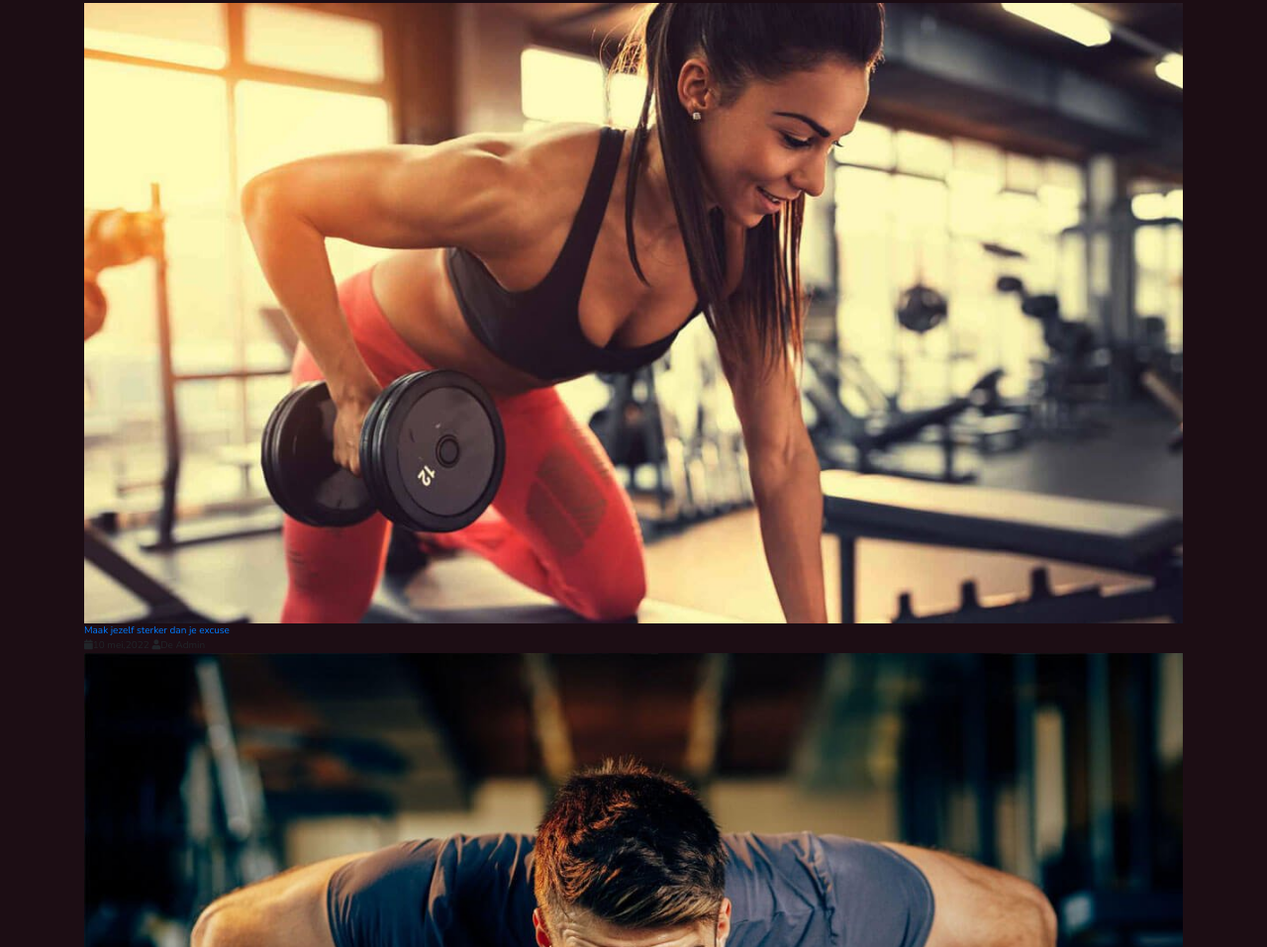
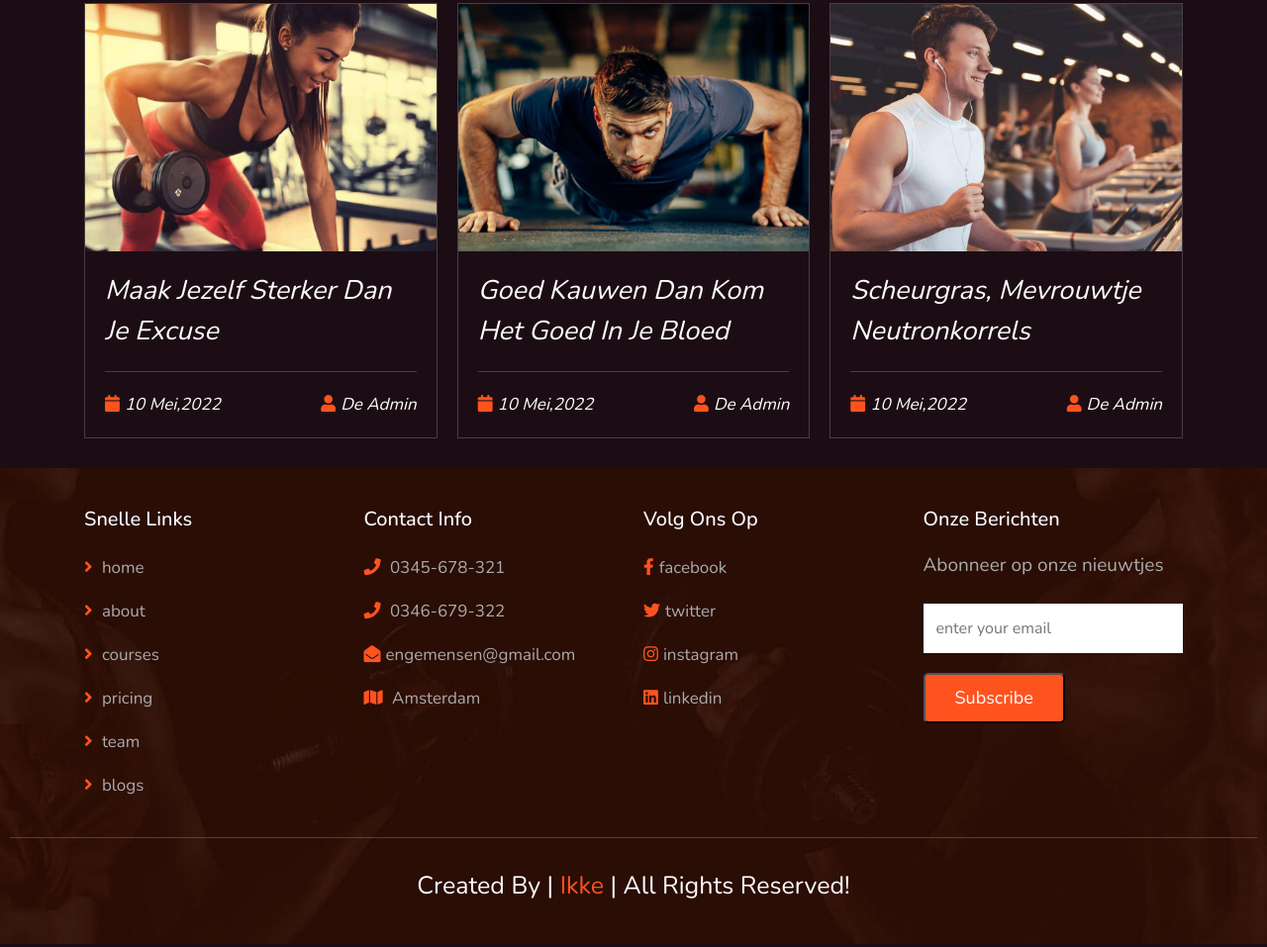
Before and after one commit to X-Design/WEB_DEC_2021_3, a plain HTML site: page index.html in a window 1280 px wide. Shown: the part 5032-5989 px from the top of the page at 99% size. Drawn offline with nearby package versions, Linux system fonts and the light colour scheme.

Commit message:
4-1-2022-2

```diff
--- a/index.html
+++ b/index.html
@@ -300,7 +300,7 @@
          <img src="images/team-2.jpg" alt="">
          <div class="content">
             <span>gym trainer</span>
-            <h3>Pipo</h3>
+            <h3>Samson</h3>
          </div>
          <div class="share">
             <a href="#" class="fab fa-facebook-f"></a>
@@ -352,7 +352,7 @@
          <div class="image">
             <img src="/images/img-2.jpg" alt="">
          </div>
-         <div class="content"><a href="#" class="link">Maak jezelf sterker dan je excuse</a>
+         <div class="content"><a href="#" class="link">Goed kauwen dan kom het goed in je bloed</a>
             <div class="icons">
                <span><i class="fas fa-calendar"></i>10 mei,2022</span>
                <span><i class="fas fa-user"></i>De Admin</span>
@@ -363,7 +363,7 @@
          <div class="image">
             <img src="/images/img-3.jpg" alt="">
          </div>
-         <div class="content"><a href="#" class="link">Maak jezelf sterker dan je excuse</a>
+         <div class="content"><a href="#" class="link">Scheurgras, mevrouwtje Neutronkorrels</a>
             <div class="icons">
                <span><i class="fas fa-calendar"></i>10 mei,2022</span>
                <span><i class="fas fa-user"></i>De Admin</span>
@@ -375,6 +375,45 @@
 
 <!-- blog section ends -->
 
+<!-- footer section starts -->
+<section class="footer">
+   <div class="box-container container">
+      <div class="box">
+         <h3>Snelle links</h3>
+         <a href="#home"> <i class="fas fa-angle-right"></i> home</a>
+         <a href="#about"><i class="fas fa-angle-right"></i> about</a>
+         <a href="#course"> <i class="fas fa-angle-right"></i> courses</a>
+         <a href="#pricing"><i class="fas fa-angle-right"></i> pricing</a>
+         <a href="#team"><i class="fas fa-angle-right"></i> team</a>
+         <a href="#blogs"><i class="fas fa-angle-right"></i> blogs</a>
+      </div>
+      <div class="box">
+         <h3>Contact info</h3>
+         <a href="#"><i class="fas fa-phone"></i> 0345-678-321 </a>
+         <a href="#"><i class="fas fa-phone"></i> 0346-679-322 </a>
+         <a href="#"><i class="fas fa-envelope-open"></i>engemensen@gmail.com </a>
+         <a href="#"><i class="fas fa-map"></i> Amsterdam</a>
+      </div>
+      <div class="box">
+         <h3>Volg ons op</h3>
+         <a href="#"><i class="fab fa-facebook-f"></i>facebook</a>
+         <a href="#"><i class="fab fa-twitter"></i>twitter</a>
+         <a href="#"><i class="fab fa-instagram"></i>instagram</a>
+         <a href="#"><i class="fab fa-linkedin"></i>linkedin</a>
+      </div>
+      <div class="box">
+         <h3>Onze berichten</h3>
+         <p>Abonneer op onze nieuwtjes</p>
+         <form action="">
+            <input type="email" name="" placeholder="enter your email" id="" class="email">
+            <input type="submit" value="subscribe" class="link-btn">
+         </form>
+      </div>
+   </div>
+   <p class="credit"> created by | <span>Ikke</span> | All rights reserved!</p>
+</section>
+
+<!-- footer section ends -->
     <script src="/js/script.js"></script>
 </body>
 </html>
--- a/scss/components/_blogs.scss
+++ b/scss/components/_blogs.scss
@@ -1 +1,59 @@
 @use '../abstracts/' as *;
+
+.blogs{
+	.box-container{
+		@include grid(30rem);
+
+		.box{
+			border: $border;
+
+			&:hover .image img{
+				transform: scale(1.3);
+			}
+
+			.image{
+				height: 25rem;
+				overflow:hidden;
+
+				img{
+					height: 100%;
+					width: 100%;
+					object-fit: cover;
+				}
+			}
+			.content{
+				padding: 2rem;
+				font-style:oblique;
+
+					.link{
+						@include title-text(2.7rem);
+
+						&:hover{
+							color: $orange;
+						}
+
+					}
+				.icons{
+					display: flex;
+					align-items: center;
+					justify-content: space-between;
+					padding-top: 2rem;
+					margin-top: 2rem;
+					border-top: $border;
+
+
+
+
+					span{
+						@include title-text(1.7rem);
+
+						i{
+							color: $orange;
+							padding-right: .5rem;
+						}
+					}
+				}
+			}
+		}
+	}
+}
--- /dev/null
+++ b/scss/components/_footer.scss
@@ -0,0 +1,57 @@
+@use '../abstracts/' as *;
+
+.footer{
+	background: url(/images/footer-bg.jpg) no-repeat;
+	background-size: cover;
+	background-position: center;
+	background-attachment: fixed;
+
+	.box-container{
+		@include grid(25rem);
+
+		.box{
+
+			h3{
+				@include title-text(2rem);
+				padding: 1rem 0;
+
+			}
+			a{
+				@include graph-text(1.7rem);
+				padding: 0.5rem 0;
+				display: block;
+
+				i{
+					padding-right: .5rem;
+					color: $orange;
+
+				}
+				&:hover{
+					color: $orange;
+				}
+			}
+			p{
+				@include graph-text(1.9rem);
+			}
+			.email{
+				width: 100%;
+				padding: 1.2rem;
+				font-size: 1.6rem;
+				border: $border;
+				margin: 1rem 0;
+			}
+		}
+	}
+}
+
+.credit{
+	text-align: center;
+	@include title-text(2.5rem);
+	margin-top: 3rem;
+	padding-top: 3rem;
+	border-top: $border;
+
+	span{
+		color: $orange;
+	}
+}
--- a/scss/style.scss
+++ b/scss/style.scss
@@ -8,3 +8,4 @@
 @use './components/pricing';
 @use './components/join';
 @use './components/team';
+@use './components/footer';
```
Also changed, not shown: assets/css/style.css, 1 other file.
